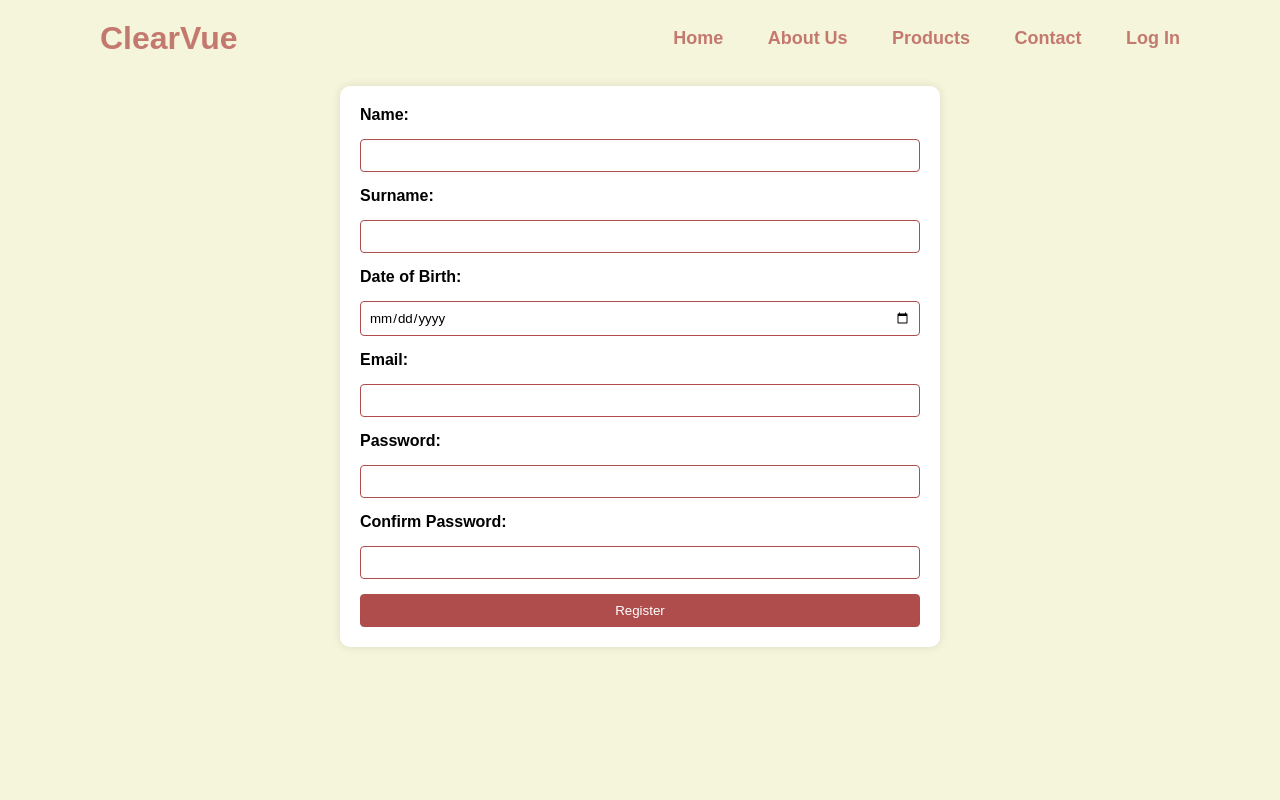
After one commit to DelvinaShehu/Final-Repository-WEB, a PHP site: page /RegisterForm.html in a window 1280 px wide. The commit adds this page. Run offline with PHP 8.4, Linux system fonts and the light colour scheme.

Commit message:
Register/LogIn

```diff
--- a/AboutUs.css
+++ b/AboutUs.css
@@ -23,7 +23,7 @@ body{
   justify-content: space-between;
   align-items: center;
   z-index: 100;
-
+  background-color: beige;
 }
 
 .logo{
--- a/AboutUs.html
+++ b/AboutUs.html
@@ -17,6 +17,7 @@
       <a class="home" href="">About Us</a>
       <a class="home" href="products.html">Products</a>
       <a class="home" href="">Contact</a>
+      <a class="home" href="LogIn forma.html">Log In</a>
 
     </nav>
 
--- /dev/null
+++ b/RegisterForm.css
@@ -0,0 +1,96 @@
+*{
+  margin: 0;
+  padding: 0;
+  box-sizing: border-box;
+  font-family: "Poppins",sans-serif;
+}
+
+body{
+  min-height: 100vh;
+  background-color: beige;
+  background-size: cover;
+  background-position: center;
+}
+
+.header{
+  position: fixed;
+  top: 0;
+  left: 0;
+  width: 100%;
+  padding: 20px 100px;
+  background-color: transparent;
+  display: flex;
+  justify-content: space-between;
+  align-items: center;
+  z-index: 100;
+  background-color: beige;
+}
+
+.logo{
+  font-size: 32px;
+  color: rgba(165, 42, 42, 0.611);
+  text-decoration: none;
+  font-weight: 700;
+}
+
+.navBar a{
+  position: relative;
+  font-size: 18px;
+  color:rgba(165, 42, 42, 0.611);
+  text-decoration: none;
+  font-weight: 700;
+  margin-left: 40px;
+}
+
+.navBar a:hover{
+  font-weight: bold;
+  cursor: pointer;
+ border-bottom: 3px solid rgb(135, 53, 13);
+}
+
+  .RegisterPage {
+    max-width: 600px;
+    margin: 50px auto;
+    padding: 20px;
+    background-color: white;
+    border-radius: 10px;
+    box-shadow: 0 0 10px rgba(0, 0, 0, 0.1);
+  }
+
+  #RegisterImg {
+    text-align: center;
+  }
+
+  #RegisterImg img {
+    max-width: 100%;
+    height: auto;
+    border-radius: 5px;
+  }
+
+  form {
+    display: grid;
+    gap: 15px;
+  }
+
+  label {
+    display: block;
+    font-weight: bold;
+  }
+
+  input {
+    width: 100%;
+    padding: 8px;
+    box-sizing: border-box;
+    border: 1px solid #af4c4c;
+    border-radius: 4px;
+  }
+
+  input[type="submit"] {
+    background-color: #af4c4c;
+    color: white;
+    cursor: pointer;
+  }
+
+  input[type="submit"]:hover {
+    background-color: #881c1c;
+  }
--- /dev/null
+++ b/RegisterForm.html
@@ -0,0 +1,105 @@
+<!DOCTYPE html>
+<html lang="en">
+<head>
+  <meta charset="UTF-8">
+  <meta name="viewport" content="width=device-width, initial-scale=1.0">
+  <title>ClearVue</title>
+  <link rel="stylesheet" href="RegisterForm.css">
+</head>
+<body>
+  <header class="header">
+
+    <a href="logoja.png" class="logo">ClearVue</a>
+
+    <nav class="navBar">
+
+      <a class="home" href="optika.html">Home</a>
+      <a class="home" href="AboutUs.html">About Us</a>
+      <a class="home" href="products.html">Products</a>
+      <a class="home" href="">Contact</a>
+      <a class="home" href="LogIn forma.html">Log In</a>
+
+    </nav>
+
+  </header>
+
+  <br>
+  <br>
+
+
+  <div class="RegisterPage">
+    <form action="#" method="post" onsubmit="validateForm">
+
+      <label for="name">Name:</label>
+      <input type="text" id="name" name="name" required>
+
+      <label for="surname">Surname:</label>
+      <input type="text" id="surname" name="surname" required>
+
+      <label for="dateOfBirth">Date of Birth:</label>
+      <input type="date" id="dateOfBirth" name="dateOfBirth" required>
+
+      <label for="email">Email:</label>
+      <input type="email" id="email" name="email" required>
+
+      <label for="password">Password:</label>
+      <input type="password" id="password" name="password" required>
+
+      <label for="confirm-password">Confirm Password:</label>
+      <input type="password" id="confirmPassword" name="confirmPassword" required>
+
+      <input type="submit" value="Register">
+    </form>
+  </div>
+
+  <script>
+    function validateForm(){
+      let name = document.getElementById('name').value;
+      let surname = document.getElementById('surname').value;
+      let email = document.getElementById('email').value;
+      let password = document.getElementById('password').value;
+      let confirmPassword = document.getElementById('confirmPassword').value;
+
+      let nameRegex = /^[a-zA-Z\s]+$/;
+      if(!nameRegex.test(name)){
+        alert('Please enter a valid name.');
+        return false;
+      }
+
+      let surnameRegex = /^[a-zA-Z\s]+$/;
+      if(!nameRegex.test(surname)){
+        alert('Please enter a valid surname.');
+        return false;
+      }
+
+
+      let emailRegex = /^[^\s@]+@[^\s@]+\.[^\s@]+$/;
+      if(!emailRegex.test(email)){
+        alert('Please enter a valid email address');
+        return false;
+      }
+
+      if(password.length < 6){
+        alert('Password must be at least 6 charcters long');
+        return false;
+      }
+
+      if(password !== confirmPassword){
+        alert('Passwords do not match');
+        return false;
+      }
+
+      ///////////Validate Date of Birth:
+
+      var dateRegex = /^\d{4}-\d{2}-\d{2}$/;
+
+      if (!dateRegex.test(dateOfBirth)) {
+        alert('Please enter a valid date of birth in YYYY-MM-DD format.');
+        return false;
+      }
+      return true;
+    }
+  </script>
+
+</body>
+</html>
--- a/optika.css
+++ b/optika.css
@@ -23,7 +23,7 @@
     justify-content: space-between;
     align-items: center;
     z-index: 100;
-
+    background-color: beige;
   }
 
   .logo{
--- a/optika.html
+++ b/optika.html
@@ -20,6 +20,7 @@
       <a class="home" href="AboutUs.html">About Us</a>
       <a class="home" href="products.html">Products</a>
       <a class="home" href="">Contact</a>
+      <a class="home" href="LogIn forma.html">Log In</a>
 
     </nav>
 
--- a/products.css
+++ b/products.css
@@ -23,7 +23,7 @@
     justify-content: space-between;
     align-items: center;
     z-index: 100;
-
+    background-color: beige;
   }
 
   .logo{
--- a/products.html
+++ b/products.html
@@ -18,6 +18,7 @@
         <a class="home" href="AboutUs.html">About Us</a>
         <a class="home" href="">Products</a>
         <a class="home" href="">Contact</a>
+        <a class="home" href="LogIn forma.html">Log In</a>
 
     </nav>
 
```
Also changed, not shown: LogIn forma.css (added, +100 -0 lines), LogIn forma.html (added, +64 -0 lines).
